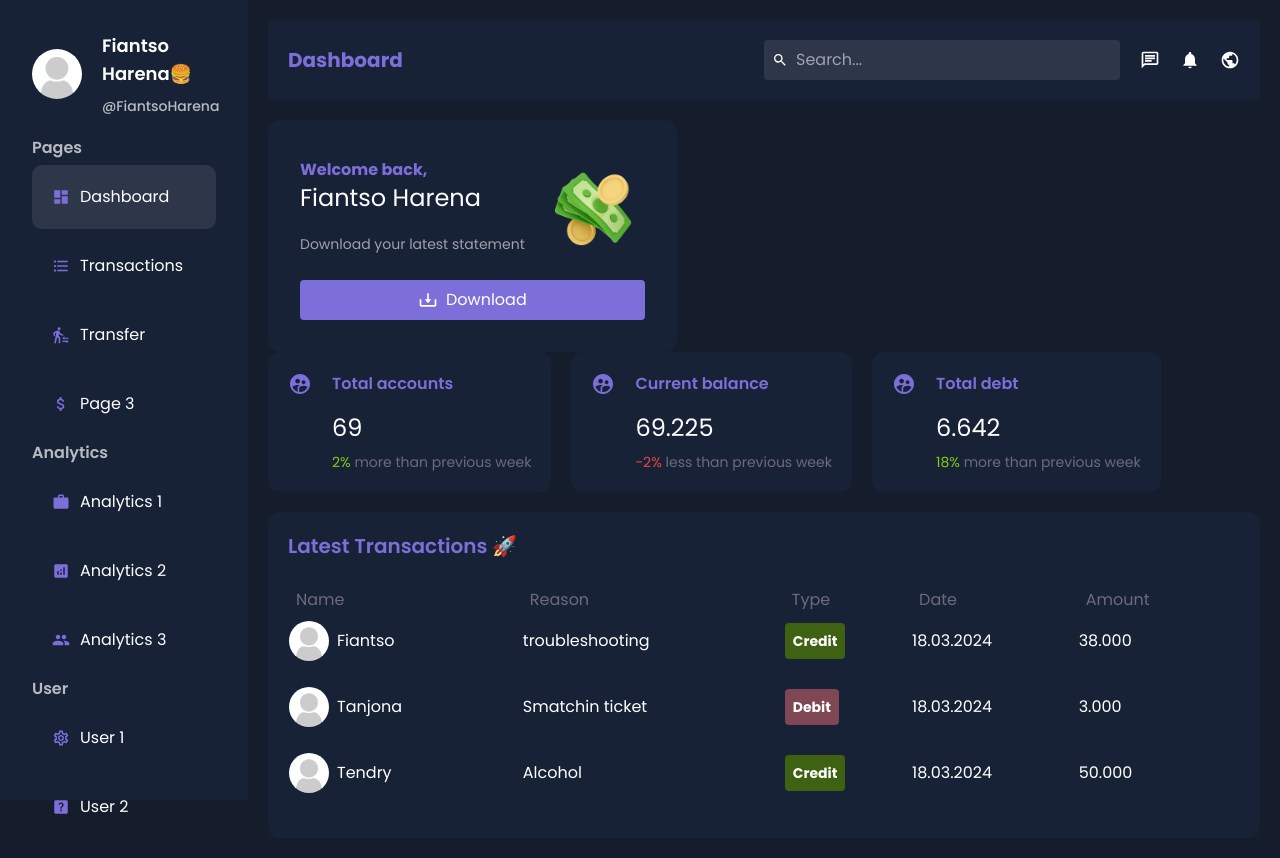
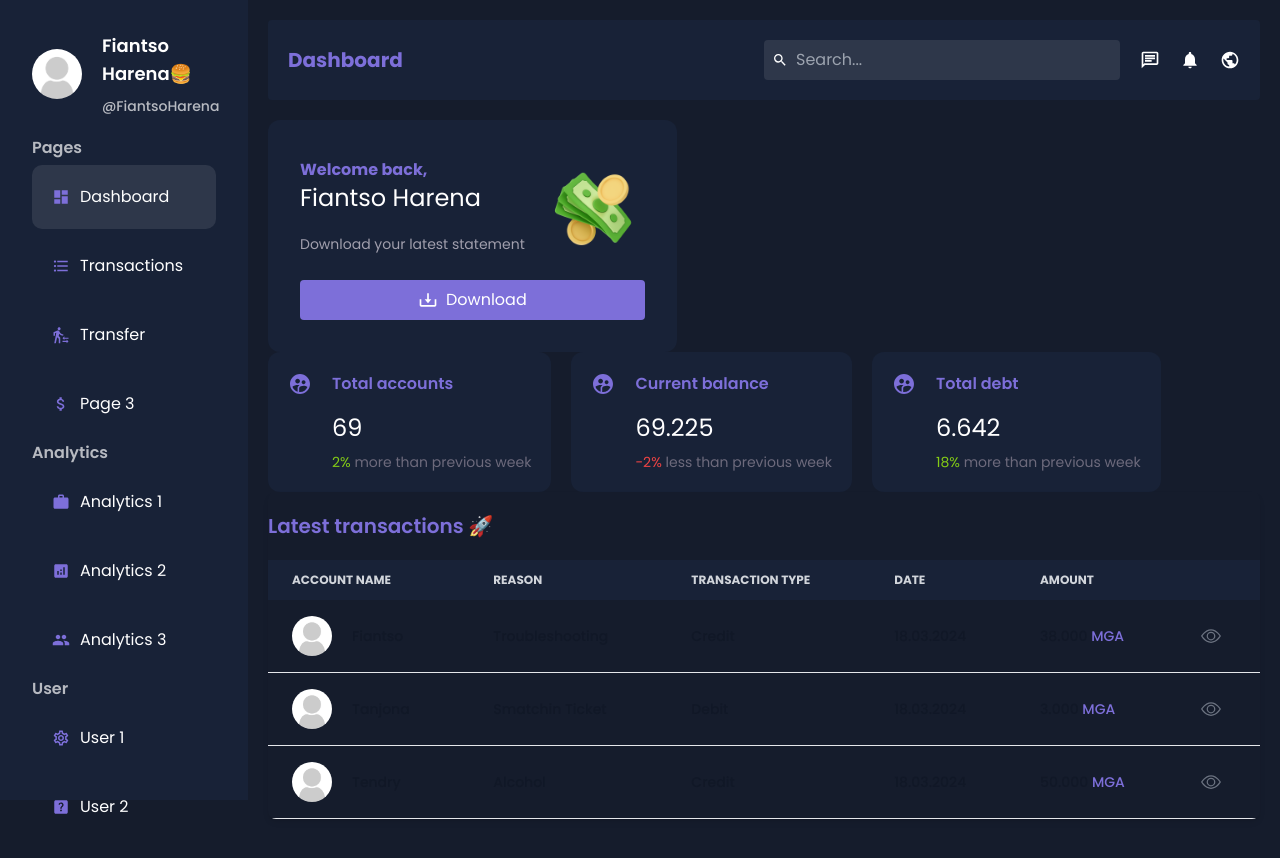
Before and after one commit to HarenaFiantso/digitalbank-ui, a Next.js app: page /dashboard in a window 1280 px wide. Built offline with nearby package versions, Linux system fonts and the light colour scheme.

Commit message:
refactor: restructure the dashboard table

```diff
--- a/src/components/dashboard/transactions/TransactionTable.tsx
+++ b/src/components/dashboard/transactions/TransactionTable.tsx
@@ -1,42 +1,62 @@
 import { NoAvatar } from '../../../../public/assets';
 import Image from 'next/image';
 import { transactions } from '@/data/TransactionTable';
+import Link from 'next/link';
+import { BsEye } from 'react-icons/bs';
 
 export default function TransactionTable() {
   return (
-    <div className="bg-main-soft p-5 rounded-xl mt-5">
-      <h2 className="mb-5 text-xl font-semibold text-blue">Latest Transactions 🚀</h2>
-      <table className="w-full">
-        <thead>
-        <tr className="mb-2">
-          <td className="p-2 text-color">Name</td>
-          <td className="p-2 text-color">Reason</td>
-          <td className="p-2 text-color">Type</td>
-          <td className="p-2 text-color">Date</td>
-          <td className="p-2 text-color">Amount</td>
+    <div className="relative overflow-x-auto shadow-md sm:rounded-lg">
+      <h2 className='text-xl text-blue font-semibold my-5'>Latest transactions 🚀</h2>
+      <table className="w-full text-sm text-left rtl:text-right text-gray-500">
+        <thead className="text-xs text-gray-300 uppercase bg-main-soft">
+        <tr>
+          <th scope="col" className="px-6 py-3">
+            Account name
+          </th>
+          <th scope="col" className="px-6 py-3">
+            Reason
+          </th>
+          <th scope="col" className="px-6 py-3">
+            Transaction type
+          </th>
+          <th scope="col" className="px-6 py-3">
+            Date
+          </th>
+          <th scope="col" className="px-6 py-3">
+            Amount
+          </th>
+          <th scope="col" className="px-6 py-3">
+            <span className="sr-only">Edit</span>
+          </th>
         </tr>
         </thead>
         <tbody>
         {transactions.map(transaction => (
-          <>
-            <tr key={transaction.id}>
-              <td>
-                <div className="flex gap-2 items-center">
-                  <Image src={NoAvatar} width={40} height={40} alt="avatar" className="object-cover rounded-full" />
-                  {transaction.name}
-                </div>
-              </td>
-              <td>{transaction.reason.slice(0, 30)}</td>
-              <td>
-              <span className={`rounded p-2 text-sm font-bold text-center ${transaction.type === 'Credit' ? 'bg-lime-800' : 'bg-[#f7737375]'}`}>
-                {transaction.type}
-              </span>
-              </td>
-              <td>{transaction.date}</td>
-              <td>{transaction.amount}</td>
-            </tr>
-            <br />
-          </>
+          <tr key={transaction.id}
+              className="border-b capitalize dark:bg-gray-800 dark:border-gray-700 hover:bg-hover transition-all">
+            <th scope="row" className="px-6 py-4 font-medium text-gray-900 whitespace-nowrap dark:text-white">
+              <div className='flex items-center gap-5 '>
+                <Image src={NoAvatar} alt="avatar" width={40} height={40} className='rounded-full object-cover' />
+                <h2>{transaction.name}</h2>
+              </div>
+            </th>
+            <th className="px-6 py-4 font-medium text-gray-900 whitespace-nowrap dark:text-white">
+              {transaction.reason}
+            </th>
+            <th className="px-6 py-4 font-medium text-gray-900 whitespace-nowrap dark:text-white">
+              {transaction.type}
+            </th>
+            <th className="px-6 py-4 font-medium text-gray-900 whitespace-nowrap dark:text-white">
+              {transaction.date}
+            </th>
+            <th className="px-6 py-4 font-medium text-gray-900 whitespace-nowrap dark:text-white">
+              {transaction.amount} <span className="text-blue">MGA</span>
+            </th>
+            <td className="px-6 py-4 text-right">
+              <Link href="/" className="font-bold dark:text-blue hover:underline"><BsEye size={20} /></Link>
+            </td>
+          </tr>
         ))}
         </tbody>
       </table>
```
